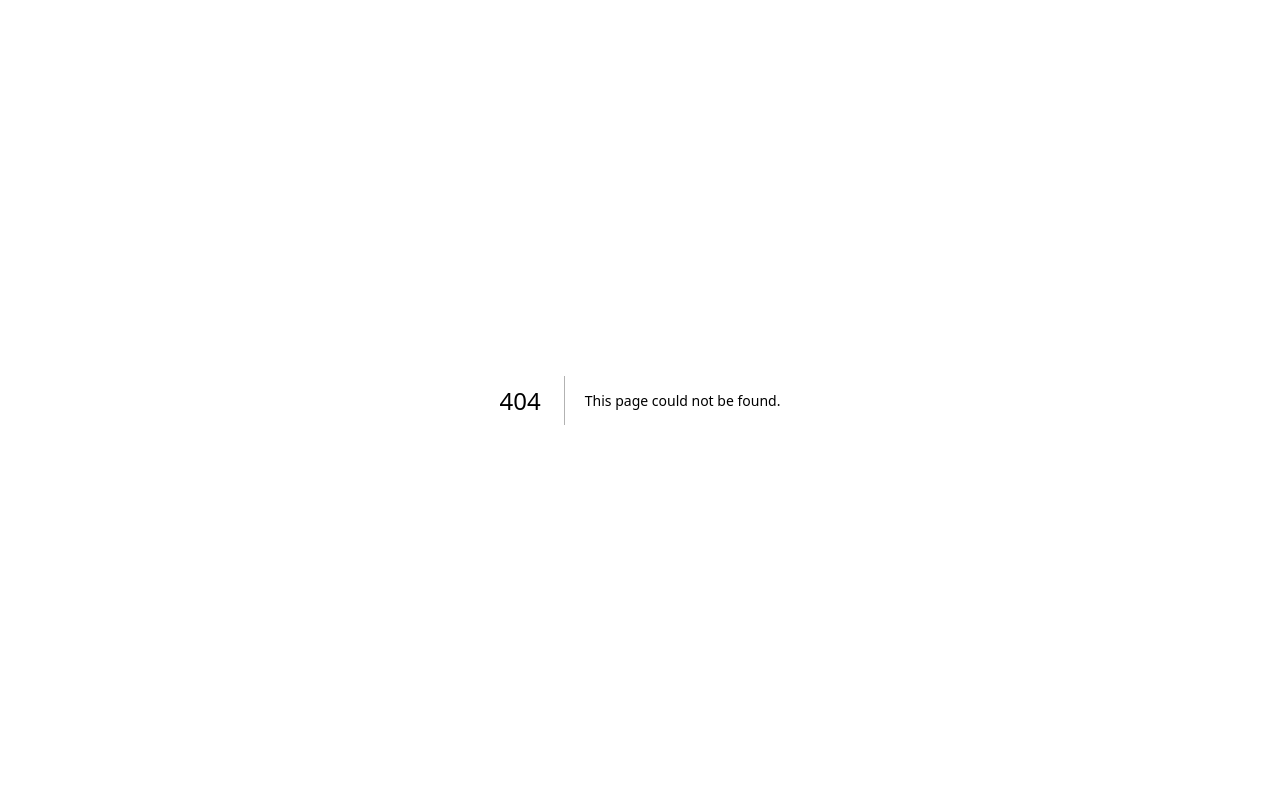
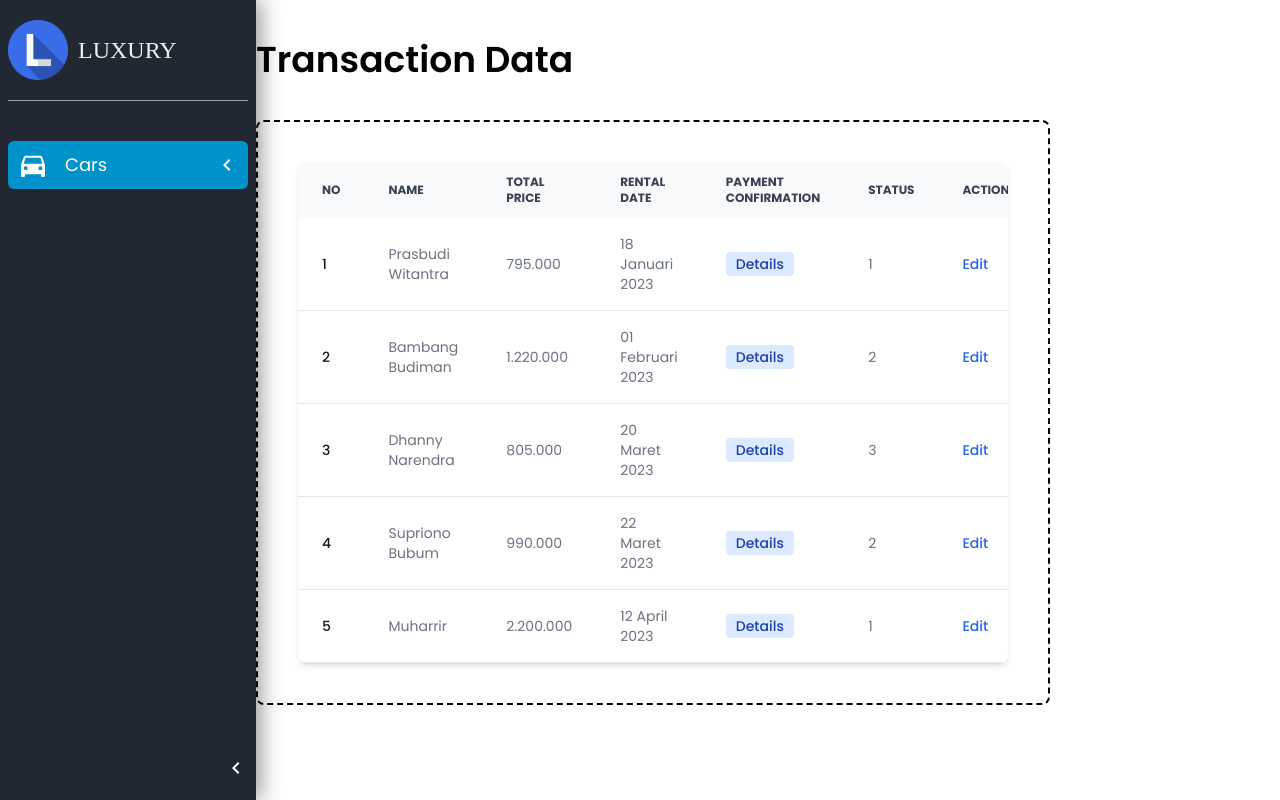
Before and after one commit to muharrir/luxury-rentcar-v1, a Next.js app: page /admin/transaction in a window 1280 px wide. Before the commit this address had no page. Built offline with nearby package versions, Linux system fonts and the light colour scheme; a web font is replaced by a local one.

Commit message:
add table transaction and table cars

```diff
--- /dev/null
+++ b/src/app/admin/cars-data/page.js
@@ -0,0 +1,28 @@
+"use client";
+import Image from "next/image";
+import React, { useState } from "react";
+import TableCars from "@/components/organisms/TableCars";
+
+export const metadata = {
+	title: "Data Cars",
+	description: "Generated by create next app",
+};
+
+function CarsData() {
+	return (
+		<div className="my-10 ml-[90px] mr-5 lg:ml-[20%] lg:mr-[18%]">
+			<div>
+				<h1 className="text-2xl lg:text-4xl font-semibold">Cars Data</h1>
+			</div>
+
+			{/* DATA CARS */}
+			<div className="border-2 border-dashed border-black p-7 lg:p-10 rounded-lg mt-10">
+				<div class="relative overflow-x-auto shadow-md sm:rounded-lg">
+					<TableCars />
+				</div>
+			</div>
+		</div>
+	);
+}
+
+export default CarsData;
--- /dev/null
+++ b/src/app/admin/transaction/page.js
@@ -0,0 +1,19 @@
+import TableTransaction from "@/components/organisms/TableTransaction";
+import React from "react";
+
+export default function Transaction() {
+	return (
+		<div className="my-10 ml-[90px] mr-5 lg:ml-[20%] lg:mr-[18%]">
+			<div>
+				<h1 className="text-2xl lg:text-4xl font-semibold">Transaction Data</h1>
+			</div>
+
+			{/* DATA TRANSACTION */}
+			<div className="border-2 border-dashed border-black p-7 lg:p-10 rounded-lg mt-10">
+				<div class="relative overflow-x-auto shadow-md sm:rounded-lg">
+					<TableTransaction />
+				</div>
+			</div>
+		</div>
+	);
+}
--- a/src/components/organisms/SidebarAdmin/index.js
+++ b/src/components/organisms/SidebarAdmin/index.js
@@ -30,57 +30,24 @@ function SidebarAdmin() {
 	};
 
 	return (
-    <motion.div
-      variants={sidebarAnimation}
-      animate={isClick ? "open" : "close"}
-      className="pt-5 w-[16rem] max-w-[16rem] h-full bg-[#222831] shadow-[5px_0_20px_0_rgba(0,0,0,0.4)] px-2 overflow-hidden z-50 fixed"
-    >
+		<motion.div variants={sidebarAnimation} animate={isClick ? "open" : "close"} className="pt-5 w-[16rem] max-w-[16rem] h-full bg-[#222831] shadow-[5px_0_20px_0_rgba(0,0,0,0.4)] px-2 overflow-hidden z-50 fixed">
 			{/* CARD ITEM */}
 			<div>
 				{/* LOGO */}
-        <Link
-          href={"/admin"}
-          className="flex items-center gap-2.5 border-b border-slate-400 pb-5"
-        >
-          <Image
-            src={"/assets/svgs/ic-logo.svg"}
-            width={60}
-            height={60}
-            alt="ic-logo"
-          />
-          <span className="uppercase text-[#EEEEEE] font-bruno text-center text-2xl">
-            luxury
-          </span>
+				<Link href={"/admin"} className="flex items-center gap-2.5 border-b border-slate-400 pb-5">
+					<Image src={"/assets/svgs/ic-logo.svg"} width={60} height={60} alt="ic-logo" />
+					<span className="uppercase text-[#EEEEEE] font-bruno text-center text-2xl">luxury</span>
 				</Link>
 				{/* ITEM LIST */}
 				<div className="transition-all duration-500">
-          <div
-            className="mt-10 flex items-center justify-between bg-[#0092CA] rounded-md py-2 px-[9px] cursor-pointer select-none"
-            onClick={handleClickItem}
-          >
+					<div className="mt-10 flex items-center justify-between bg-[#0092CA] rounded-md py-2 px-[9px] cursor-pointer select-none" onClick={handleClickItem}>
 						{/* MENU ITEM */}
 						<div className="flex gap-4 items-center">
 							<IconCars />
 							<h3 className="text-white text-lg ">Cars</h3>
 						</div>
 						<div children="transition-all duration-500">
-              {isOpen ? (
-                <Image
-                  src={"/assets/svgs/ic-chevron.svg"}
-                  width={24}
-                  height={24}
-                  alt="ic_left"
-                  className="transition-all duration-500"
-                />
-              ) : (
-                <Image
-                  src={"/assets/svgs/ic-chevron.svg"}
-                  width={24}
-                  height={24}
-                  alt="ic_left"
-                  className="transition-all duration-500 -rotate-90"
-                />
-              )}
+							{isOpen ? <Image src={"/assets/svgs/ic-chevron.svg"} width={24} height={24} alt="ic_left" className="transition-all duration-500" /> : <Image src={"/assets/svgs/ic-chevron.svg"} width={24} height={24} alt="ic_left" className="transition-all duration-500 -rotate-90" />}
 						</div>
 					</div>
 
@@ -88,7 +55,13 @@ function SidebarAdmin() {
 					{isClick && (
 						<div className={`mt-4 ${isOpen ? "hidden" : "px-6 text-white "}`}>
 							<Link href={"/admin/data-cars"}>
-                <h3 className="cursor-pointer">Input Cars Data</h3>
+								<h3 className="cursor-pointer mb-5">Input Cars Data</h3>
+							</Link>
+							<Link href={"/admin/cars-data"}>
+								<h3 className="cursor-pointer mb-5">Data Cars</h3>
+							</Link>
+							<Link href={"/admin/transaction"}>
+								<h3 className="cursor-pointer mb-5">Data Transaction</h3>
 							</Link>
 						</div>
 					)}
@@ -113,12 +86,7 @@ function SidebarAdmin() {
 						  }
 				}
 			>
-        <Image
-          src={"/assets/svgs/ic-chevron.svg"}
-          width={24}
-          height={24}
-          alt="ic_left"
-        />
+				<Image src={"/assets/svgs/ic-chevron.svg"} width={24} height={24} alt="ic_left" />
 			</motion.div>
 		</motion.div>
 	);
--- /dev/null
+++ b/src/components/organisms/TableCars/BodyCars.js
@@ -0,0 +1,34 @@
+import React from "react";
+
+export default function BodyCars({ id, title, brand, price }) {
+	return (
+		<tbody>
+			<tr class="bg-white border-b hover:bg-gray-50">
+				<th scope="row" class="px-6 py-4 font-medium text-gray-900 whitespace-nowrap">
+					{id}
+				</th>
+				<td class="px-6 py-4">{brand}</td>
+				<td class="px-6 py-4">{title}</td>
+				<td class="px-6 py-4">{price}</td>
+				<td class="px-6 py-4">
+					<a href="#">
+						<span class="bg-blue-100 text-blue-800 text-sm font-medium mr-2 px-2.5 py-0.5 rounded dark:bg-blue-900 dark:text-blue-300">Details</span>
+					</a>
+				</td>
+				<td class="px-6 py-4">
+					<a href="#">
+						<span class="bg-blue-100 text-blue-800 text-sm font-medium mr-2 px-2.5 py-0.5 rounded dark:bg-blue-900 dark:text-blue-300">Details</span>
+					</a>
+				</td>
+				<td class="px-6 py-4">
+					<a href="#" class="font-medium text-blue-600 hover:underline mr-5">
+						Edit
+					</a>
+					<a href="#" class="font-medium text-red-600 hover:underline">
+						Delete
+					</a>
+				</td>
+			</tr>
+		</tbody>
+	);
+}
--- /dev/null
+++ b/src/components/organisms/TableCars/HeadCars.js
@@ -0,0 +1,31 @@
+import React from "react";
+
+export default function HeadCars() {
+	return (
+		<thead class="text-xs text-gray-700 uppercase bg-gray-50">
+			<tr>
+				<th scope="col" class="px-6 py-3">
+					No
+				</th>
+				<th scope="col" class="px-6 py-3">
+					Brand
+				</th>
+				<th scope="col" class="px-6 py-3">
+					Name
+				</th>
+				<th scope="col" class="px-6 py-3">
+					Price
+				</th>
+				<th scope="col" class="px-6 py-3">
+					Specifications
+				</th>
+				<th scope="col" class="px-6 py-3">
+					Images
+				</th>
+				<th scope="col" class="px-6 py-3">
+					Action
+				</th>
+			</tr>
+		</thead>
+	);
+}
--- /dev/null
+++ b/src/components/organisms/TableCars/index.js
@@ -0,0 +1,17 @@
+import React from "react";
+import HeadCars from "./HeadCars";
+import BodyCars from "./BodyCars";
+import recommenCar from "../../../data/recommenCar.json";
+
+export default function TableCars() {
+	return (
+		<table class="w-full text-sm text-left text-gray-500">
+			{/* Table Head */}
+			<HeadCars />
+			{/* Table Body  */}
+			{recommenCar.toyota.map((v, i) => (
+				<BodyCars id={v.id} brand={v.brand} title={v.title} price={v.price} key={v.id} />
+			))}
+		</table>
+	);
+}
--- /dev/null
+++ b/src/components/organisms/TableTransaction/BodyTransaction.js
@@ -0,0 +1,30 @@
+import React from "react";
+
+export default function BodyTransaction({ id, name, total_price, rental_date, status }) {
+	return (
+		<tbody>
+			<tr class="bg-white border-b hover:bg-gray-50">
+				<th scope="row" class="px-6 py-4 font-medium text-gray-900 whitespace-nowrap">
+					{id}
+				</th>
+				<td class="px-6 py-4">{name}</td>
+				<td class="px-6 py-4">{total_price}</td>
+				<td class="px-6 py-4">{rental_date}</td>
+				<td class="px-6 py-4">
+					<a href="#">
+						<span class="bg-blue-100 text-blue-800 text-sm font-medium mr-2 px-2.5 py-0.5 rounded dark:bg-blue-900 dark:text-blue-300">Details</span>
+					</a>
+				</td>
+				<td class="px-6 py-4">{status}</td>
+				<td class="px-6 py-4">
+					<a href="#" class="font-medium text-blue-600 hover:underline mr-5">
+						Edit
+					</a>
+					<a href="#" class="font-medium text-red-600 hover:underline">
+						Delete
+					</a>
+				</td>
+			</tr>
+		</tbody>
+	);
+}
--- /dev/null
+++ b/src/components/organisms/TableTransaction/HeadTransaction.js
@@ -0,0 +1,31 @@
+import React from "react";
+
+export default function HeadTransaction() {
+	return (
+		<thead class="text-xs text-gray-700 uppercase bg-gray-50">
+			<tr>
+				<th scope="col" class="px-6 py-3">
+					No
+				</th>
+				<th scope="col" class="px-6 py-3">
+					Name
+				</th>
+				<th scope="col" class="px-6 py-3">
+					Total Price
+				</th>
+				<th scope="col" class="px-6 py-3">
+					Rental Date
+				</th>
+				<th scope="col" class="px-6 py-3">
+					Payment Confirmation
+				</th>
+				<th scope="col" class="px-6 py-3">
+					Status
+				</th>
+				<th scope="col" class="px-6 py-3">
+					Action
+				</th>
+			</tr>
+		</thead>
+	);
+}
--- /dev/null
+++ b/src/components/organisms/TableTransaction/index.js
@@ -0,0 +1,17 @@
+import React from "react";
+import HeadTransaction from "./HeadTransaction";
+import BodyTransaction from "./BodyTransaction";
+import dataTransaction from "../../../data/dataTransaction.json";
+
+export default function TableTransaction() {
+	return (
+		<table class="w-full text-sm text-left text-gray-500">
+			{/* Table Head */}
+			<HeadTransaction />
+			{/* Table Body  */}
+			{dataTransaction.transaction.map((v, i) => (
+				<BodyTransaction id={v.id} name={v.name} total_price={v.total_price} rental_date={v.rental_date} status={v.status} key={v.id} />
+			))}
+		</table>
+	);
+}
--- /dev/null
+++ b/src/data/dataTransaction.json
@@ -0,0 +1,39 @@
+{
+	"transaction": [
+		{
+			"id": 1,
+			"name": "Prasbudi Witantra",
+			"total_price": "795.000",
+			"rental_date": "18 Januari 2023",
+			"status": 1
+		},
+		{
+			"id": 2,
+			"name": "Bambang Budiman",
+			"total_price": "1.220.000",
+			"rental_date": "01 Februari 2023",
+			"status": 2
+		},
+		{
+			"id": 3,
+			"name": "Dhanny Narendra",
+			"total_price": "805.000",
+			"rental_date": "20 Maret 2023",
+			"status": 3
+		},
+		{
+			"id": 4,
+			"name": "Supriono Bubum",
+			"total_price": "990.000",
+			"rental_date": "22 Maret 2023",
+			"status": 2
+		},
+		{
+			"id": 5,
+			"name": "Muharrir",
+			"total_price": "2.200.000",
+			"rental_date": "12 April 2023",
+			"status": 1
+		}
+	]
+}
```
Lines whose indentation alone changed are shown as unchanged.
